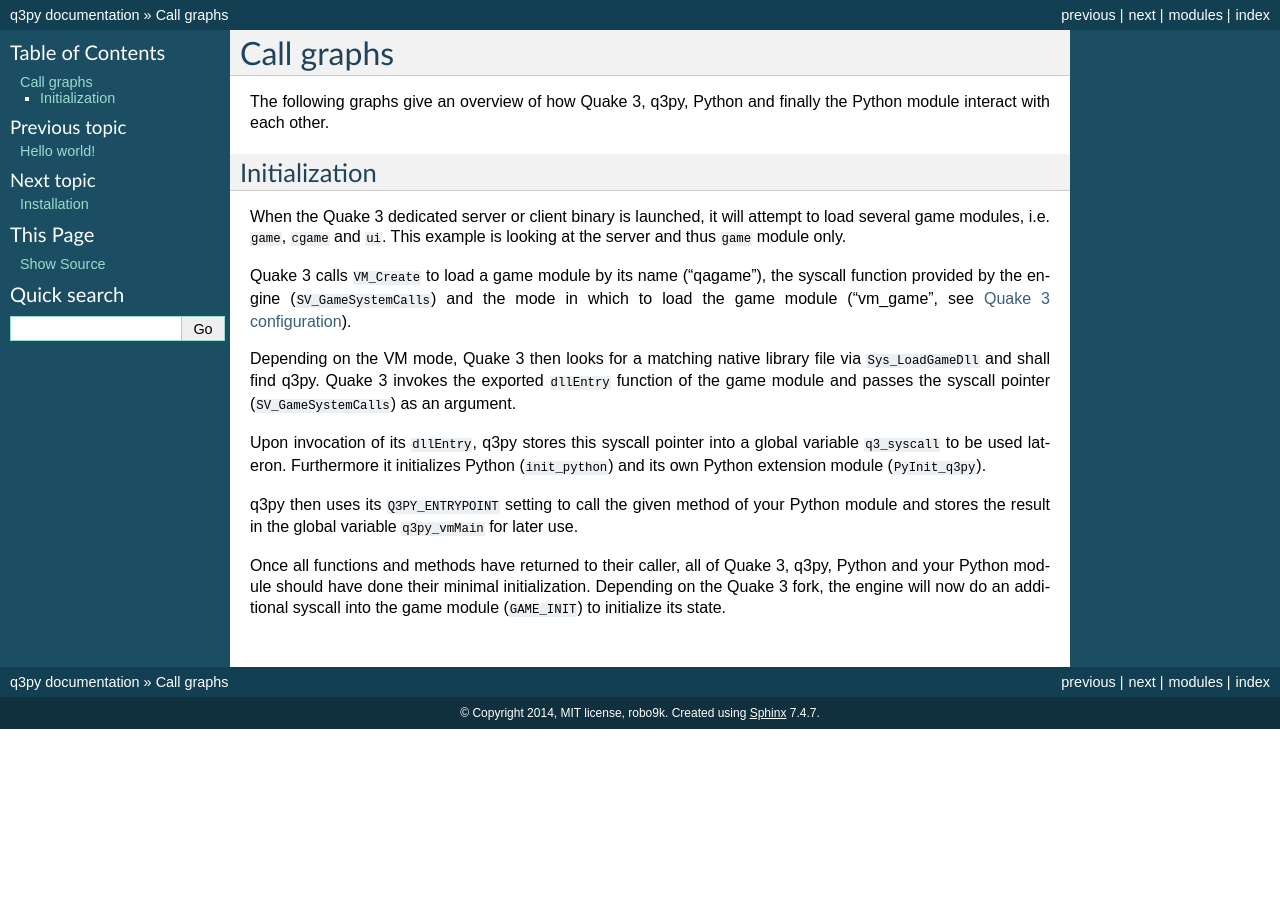
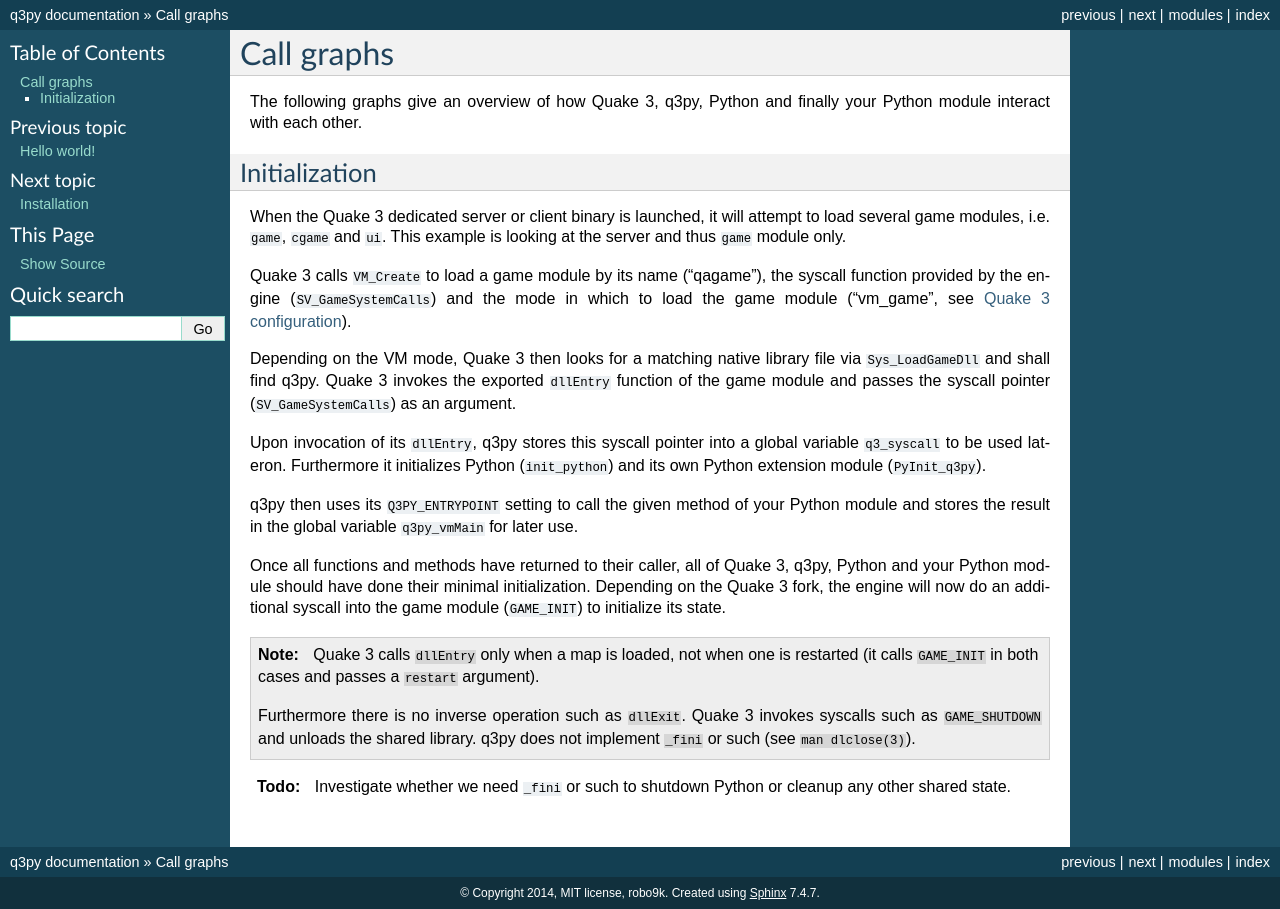
Before and after one commit to robo9k/q3py, a Sphinx documentation site: the page built from doc/call-graphs.rst, in a window 1280 px wide. Built offline with Sphinx 7.4.7, drawn with Linux system fonts in a browser that asks for light colours.

Commit message:
Add note about when `dllEntry` is called

```diff
--- a/doc/call-graphs.rst
+++ b/doc/call-graphs.rst
@@ -2,7 +2,7 @@
 ===========
 
 The following graphs give an overview of how Quake 3, q3py, Python and
-finally the Python module interact with each other.
+finally your Python module interact with each other.
 
 Initialization
 --------------
@@ -38,3 +38,18 @@
 minimal initialization. Depending on the Quake 3 fork, the engine
 will now do an additional syscall into the game module (``GAME_INIT``) to
 initialize its state.
+
+.. note::
+    Quake 3 calls ``dllEntry`` only when a map is loaded, not when one
+    is restarted (it calls ``GAME_INIT`` in both cases and passes a
+    ``restart`` argument).
+
+    Furthermore there is no inverse operation such as ``dllExit``.
+    Quake 3 invokes syscalls such as ``GAME_SHUTDOWN`` and unloads
+    the shared library.
+    q3py does not implement ``_fini`` or such (see ``man dlclose(3)``).
+
+
+.. todo::
+    Investigate whether we need ``_fini`` or such to shutdown Python
+    or cleanup any other shared state.
```
